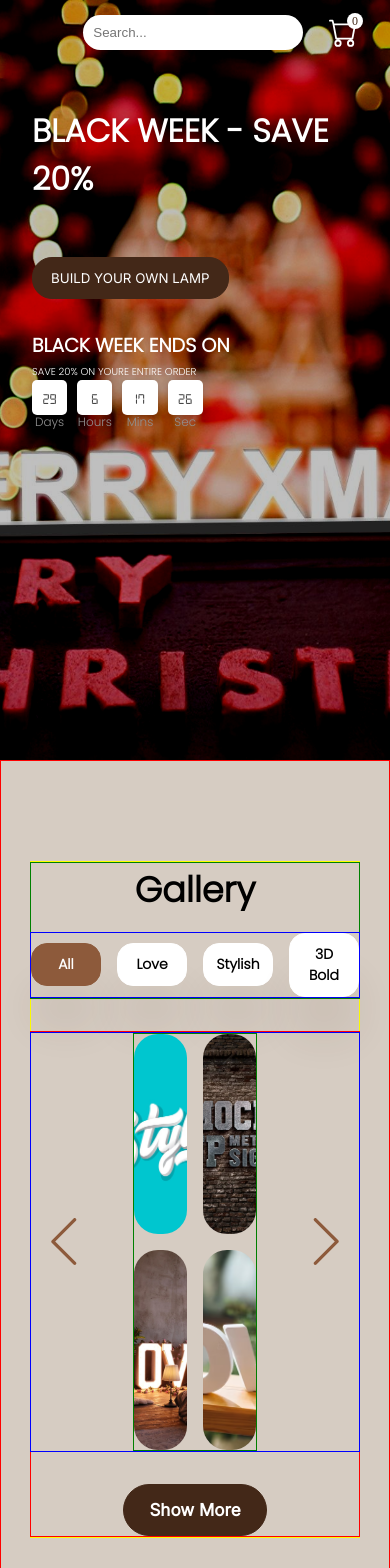
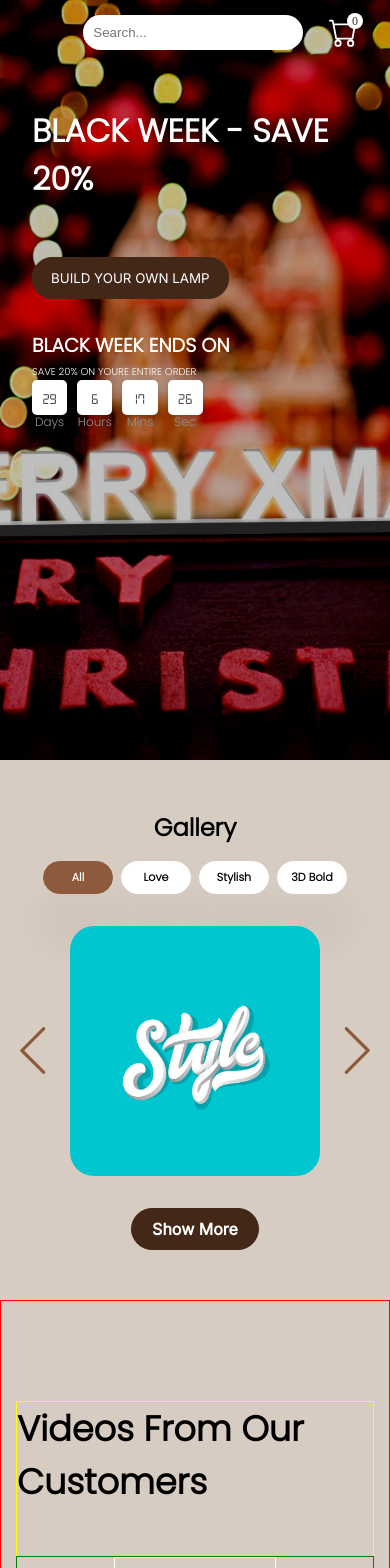
Before and after one commit to Mustafasohail7/sign-maker-brown, a React (Vite) app: page / in a window 390 px wide. Shown: the top 1568 px of the page. Built offline with nearby package versions, Linux system fonts and the light colour scheme; some icons are missing.

Commit message:
gallery component completed

```diff
--- a/src/App.jsx
+++ b/src/App.jsx
@@ -1,16 +1,37 @@
 import './App.css'
 
 import {createBrowserRouter, RouterProvider } from 'react-router-dom'
+import { useState,useEffect } from 'react'
 
 import Home from './pages/HomePage'
 import Error from './pages/ErrorPage'
 
 function App() {
 
+  const [isMobile, setIsMobile] = useState(false);
+
+  useEffect(() => {
+    const handleResize = () => {
+      console.log(window.innerWidth)
+      setIsMobile(window.innerWidth <= 780); // Adjust the breakpoint as needed
+    };
+
+    // Initial check on component mount
+    handleResize();
+
+    // Add event listener for window resize
+    window.addEventListener('resize', handleResize);
+
+    // Remove event listener on component unmount
+    return () => {
+      window.removeEventListener('resize', handleResize);
+    };
+  }, []);
+
   const router = createBrowserRouter([
     {
       name: 'Home', path: '/', exact: true,
-      element: <Home/>,
+      element: <Home isMobile={isMobile} />,
       errorElement: <Error/>,
     },
   ])
--- a/src/components/Blog/Blog.jsx
+++ b/src/components/Blog/Blog.jsx
@@ -38,8 +38,8 @@ const Blog = () => {
             </div>
             <div className='side-blogs-container'>
             {side_blogs.map((side_blog) => (
-                <div className='side-blog'>
-                    <div key={side_blog.id} className='side-blog-img-place'>
+                <div key={side_blog.id} className='side-blog'>
+                    <div className='side-blog-img-place'>
                         <img className='side-blog-img' src={side_blog.image}/>
                     </div>
                     <div className='side-blog-info-container'>
--- a/src/components/Gallery/Gallery.css
+++ b/src/components/Gallery/Gallery.css
@@ -1,6 +1,6 @@
 .gallery-div{
     width: 100%;
-    border: 1px solid red;
+    /* border: 1px solid red; */
     box-sizing: border-box;
     padding: 100px 30px;
     display: flex;
@@ -10,7 +10,7 @@
 
 .gallery-container{
     width: 100%;
-    border: 1px solid yellow;
+    /* border: 1px solid yellow; */
     display: flex;
     flex-direction: column;
     justify-content: center;
@@ -20,7 +20,7 @@
 
 .gallery-headings-container{
     width: 100%;
-    border: 1px solid green;
+    /* border: 1px solid green; */
     display: flex;
     flex-direction: column;
     justify-content: center;
@@ -42,7 +42,7 @@
 
 .gallery-options-container{
     width: 100%;
-    border: 1px solid blue;
+    /* border: 1px solid blue; */
     display: flex;
     /* flex-wrap: wrap; */
     justify-content: center;
@@ -82,7 +82,7 @@
 
 .main-gallery-container{
     width: 100%;
-    border: 1px solid red;
+    /* border: 1px solid red; */
     display: flex;
     flex-direction: column;
     justify-content: center;
@@ -92,7 +92,7 @@
 
 .gallery-images-super-container{
     width: 100%;
-    border: 1px solid blue;
+    /* border: 1px solid blue; */
     display: flex;
     justify-content: space-between;
     align-items: center;
@@ -102,7 +102,7 @@
 
 .gallery-images-container{
     width: 60%;
-    border: 1px solid green;
+    /* border: 1px solid green; */
     display: grid;
     grid-template-columns: repeat(2,1fr);
     gap: 1rem;
@@ -183,3 +183,72 @@
         padding: 20px 40px;
     }
 }
+
+@media screen and (max-width:768px){
+    .gallery-div{
+        padding: 50px 30px;
+    }
+    .gallery-heading{
+        font-size: 1.5rem;
+    }
+    .gallery-options-container{
+        gap: 0.5rem;
+    }
+    .gallery-option{
+        min-width: 70px;
+        font-size: 0.7rem;
+        padding: 7px 10px;
+        border-radius: 20px;
+    }
+    .gallery-images-container{
+        grid-template-columns: repeat(1,1fr);
+    }
+    .gallery-image-container{
+        height: 250px;
+    }
+    .show-more-btn{
+        font-size: 1rem;
+        border-radius: 30px;
+        padding: 10px 20px;
+    }
+}
+
+@media screen and (max-width:500px){
+    .gallery-images-super-container{
+        gap: 0rem;
+    }
+    .gallery-div{
+        padding: 50px 0px;
+    }
+    .arrow-div{
+        /* max-width: 20px; */
+    }
+    .gallery-images-container{
+        width: 100%;
+    }
+}
+
+@media screen and (max-width:350px){
+    .gallery-div{
+        padding: 50px 10px;
+    }
+    .gallery-images-super-container{
+        gap: 0.5rem;
+    }
+    .show-more-btn{
+        font-size: 0.8rem;
+        border-radius: 20px;
+        padding: 10px 20px;
+    }
+    .arrow-div{
+        width: 30px;
+        height: 30px;
+        position: relative;
+        overflow: hidden;
+    }
+    .arrow{
+        width: 100%;
+        height: 100%;
+        object-fit: cover;
+    }
+}
--- a/src/components/Gallery/Gallery.jsx
+++ b/src/components/Gallery/Gallery.jsx
@@ -9,9 +9,10 @@ import gallery_4 from '../../assets/gallery_4.png'
 
 import arrow from '../../assets/arrow-left.svg'
 
-const Gallery = () => {
+const Gallery = ({isMobile}) => {
 
     const [selectedOption, setSelectedOption] = useState('all')
+    const [selectedImage,setSelectedImage] = useState(0)
 
     const options = [
         {id:0, name:'all'},
@@ -26,6 +27,22 @@ const Gallery = () => {
         {id:2,image:gallery_3, name:'Love Sign'},
         {id:3,image:gallery_4, name:'Love Sign'},
     ]
+
+    const handlePrev = () => {
+        if(selectedImage === 0){
+            setSelectedImage(gallery_images.length-1)
+        }else{
+            setSelectedImage(selectedImage-1)
+        }
+    }
+
+    const handleNext = () => {
+        if(selectedImage === gallery_images.length-1){
+            setSelectedImage(0)
+        }else{
+            setSelectedImage(selectedImage+1)
+        }
+    }
 
   return (
     <div className='gallery-div'>
@@ -46,17 +63,30 @@ const Gallery = () => {
             </div>
             <div className='main-gallery-container'>
                 <div className='gallery-images-super-container'>
-                    <div className='arrow-div'>
+                    <div className='arrow-div' onClick={handlePrev}>
                         <img src={arrow} className='arrow left' />
                     </div>
                     <div className='gallery-images-container'>
-                    {gallery_images.map((image)=> (
-                        <div className='gallery-image-container' key={image.id}>
-                            <img src={image.image} alt='gallery' className='gallery-image'/>
-                        </div>
-                    ))}
+                    {gallery_images.map((image)=> {
+                        if(isMobile){
+                            if(image.id === selectedImage){
+                                return (
+                                    <div className='gallery-image-container' key={image.id}>
+                                        <img src={image.image} alt='gallery' className='gallery-image'/>
+                                    </div>
+                                )
+                            }
+                        }else{
+                            return (
+                                <div className='gallery-image-container' key={image.id}>
+                                    <img src={image.image} alt='gallery' className='gallery-image'/>
+                                </div>
+                            )
+                        }
+
+                    })}
                     </div>
-                    <div className='arrow-div'>
+                    <div className='arrow-div' onClick={handleNext}>
                         <img src={arrow} className='arrow right' />
                     </div>
                 </div>
--- a/src/components/Objects/Objects.jsx
+++ b/src/components/Objects/Objects.jsx
@@ -16,7 +16,7 @@ const Objects = () => {
     <div className='objects-div'>
       <div className='objects-container'>
         {objects.map((object) => (
-            <div className='object'>
+            <div key={object.id} className='object'>
                 <div className='object-logo'>
                     <img src={object.image} alt='object' />
                 </div>
--- a/src/pages/HomePage.jsx
+++ b/src/pages/HomePage.jsx
@@ -12,7 +12,7 @@ import "slick-carousel/slick/slick.css";
 import "slick-carousel/slick/slick-theme.css"
 import Slider from "react-slick"
 
-const HomePage = () => {
+const HomePage = ({isMobile}) => {
 
   var settings = {
     dots: true,
@@ -27,7 +27,7 @@ const HomePage = () => {
         <BannerMain/>
         <div style={{backgroundColor: 'var(--secondary-bg-color)'}}>
           {/* <Products/> */}
-          <Gallery/>
+          <Gallery isMobile={isMobile}/>
           <CustomerVideos/>
           <Testimonials/>
           <Objects/>
```
